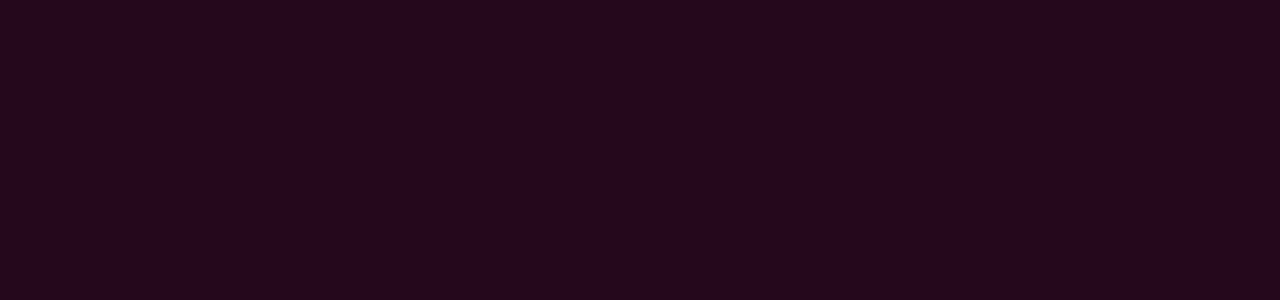
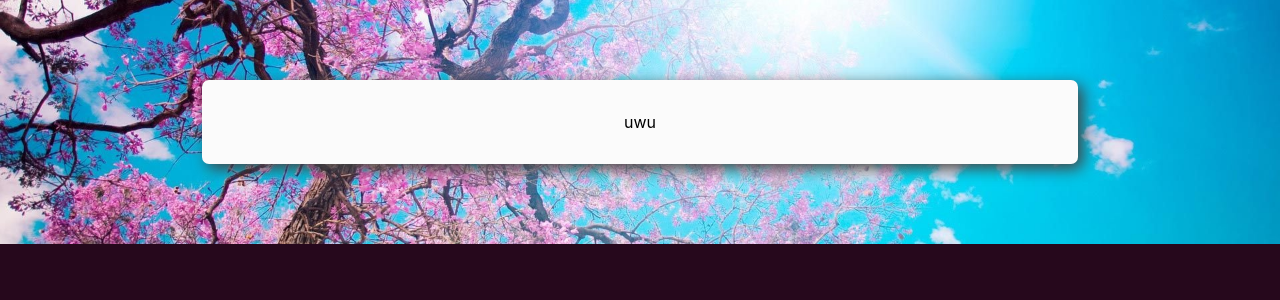
Before and after one commit to anthonythenguyen/portfolio, a React (Create React App) app: page / in a window 1280 px wide. Shown: the top 300 px of the page. Built offline with nearby package versions, Linux system fonts and the light colour scheme; the HTML template or start-up script is replaced by a standard one.

Commit message:
Created a bio container with a nice background for the bio component

```diff
--- a/src/App.js
+++ b/src/App.js
@@ -1,4 +1,5 @@
 import styled, { ThemeProvider } from "styled-components";
+import BioSpace from "./components/bio/BioSpace"
 
 const theme = {
     red: "red",
@@ -12,7 +13,22 @@ const theme = {
     light: "#380036",
     dark: "#150811",
 };
-
+/*
+const theme = {
+    background: "#273043",
+    foreground: "#9197AE",
+    accent: "#DD0426",
+    light: "#EFF6EE",
+    dark: "#93032E",
+};
+*/
+/*
+	Logo
+	Header
+	Bio
+	Projects container
+	Project template
+*/
 const Background = styled.div`
     background-color: ${(props) => props.theme.background};
     width: 100vw;
@@ -22,7 +38,9 @@ const Background = styled.div`
 function App() {
     return (
         <ThemeProvider theme={theme}>
-            <Background></Background>
+            <Background>
+              <BioSpace />
+            </Background>
         </ThemeProvider>
     );
 }
--- /dev/null
+++ b/src/components/bio/BioSpace.js
@@ -0,0 +1,52 @@
+import React from 'react'
+import PropTypes from 'prop-types'
+import Background from '../../assets/images/background.jpeg'
+import styled from 'styled-components'
+import { findByLabelText } from '@testing-library/react';
+
+const Bio = styled.div`
+    background-image: url(${Background});
+    background-position: center;
+    background-repeat: no-repeat;
+    background-size: cover;
+    width: 100vw;
+    padding: 5em 0;
+`;
+
+const Description = styled.div`
+    display: flex;
+    flex-direction: column;
+    background-color: #fbfbfb;
+    justify-content: center;
+    align-items: center;
+    border-radius: 7px;
+    padding: 1rem;
+    flex-grow: 1;
+    max-width: 66%;
+    box-shadow: 5px 5px 15px #444;
+`;
+
+const FlexDisplay = styled.div`
+    display: flex;
+    flex-direction: row;
+    justify-content: center;
+
+`;
+
+function bio(props) {
+    return (
+        <Bio>
+            <FlexDisplay>
+                <Description>
+                    <p>uwu</p>
+                </Description>
+            </FlexDisplay>
+        </Bio>
+    )
+}
+
+bio.propTypes = {
+
+}
+
+export default bio
```
Also changed, not shown: src/assets/images/background.jpeg (added).
